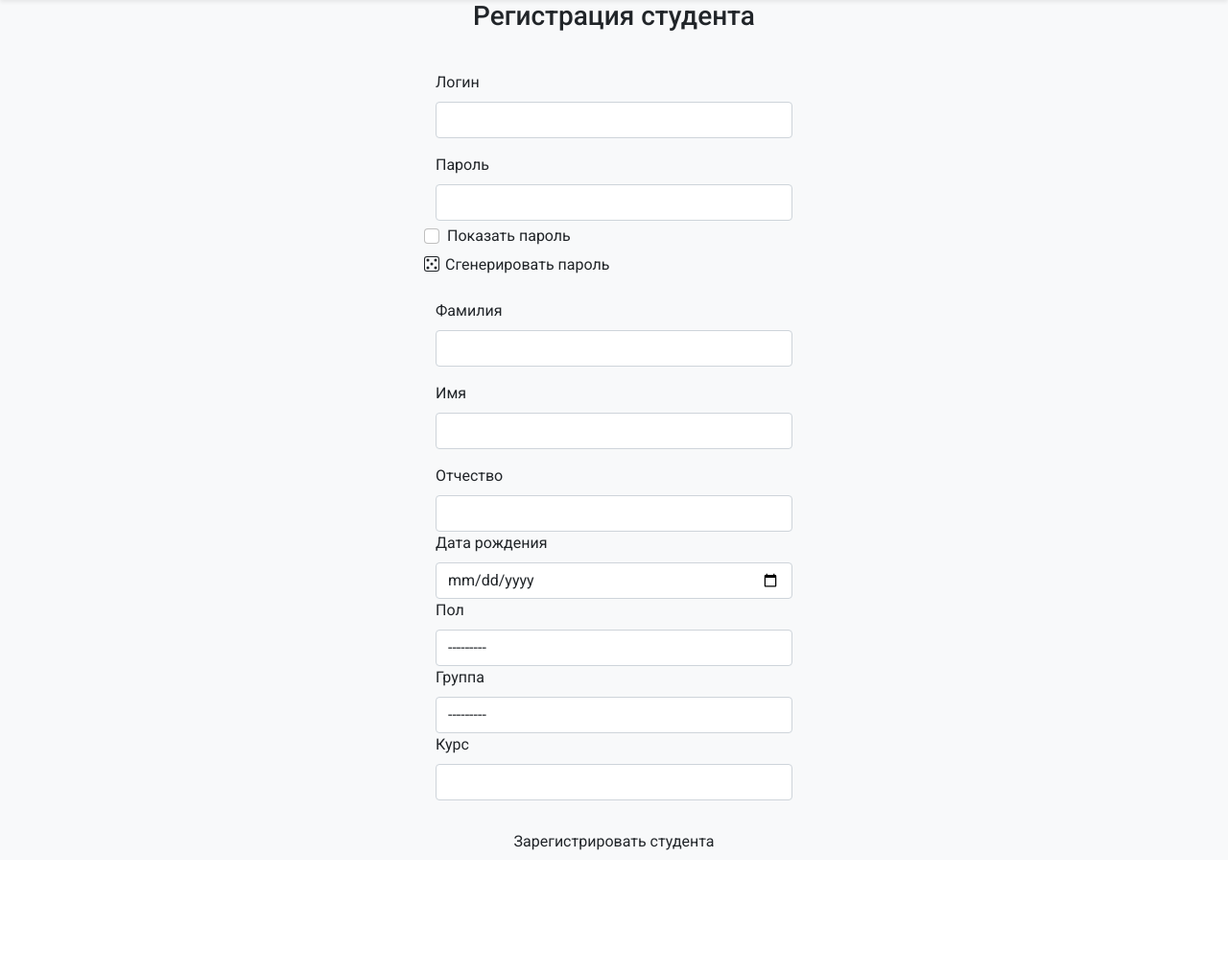
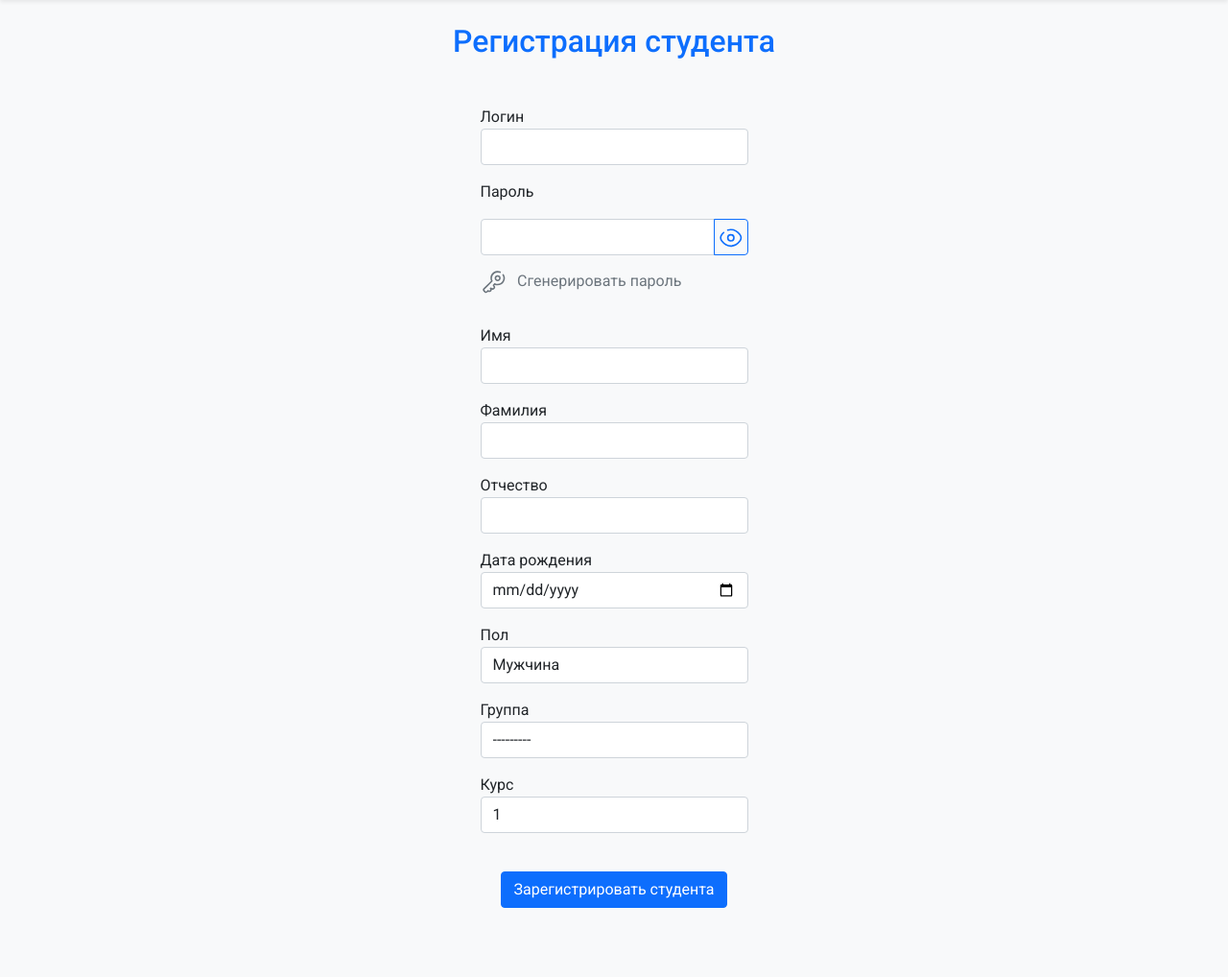
Before and after one commit to remshu-inc/pakt-work-tools, a Django app: page /manage/signup/ in a window 1280 px wide. Shown: the part 64-1082 px from the top of the page at 96% size. Before the commit the page ends 950 px from the top, so only its background shows below. Run offline with Django 4.2, Linux system fonts and the light colour scheme; a user stored in the database is signed in; tables that the repository leaves empty hold one stand-in row (values such as "Sample post").

Commit message:
rework student registration

```diff
--- /dev/null
+++ b/static/css/signup.css
@@ -0,0 +1,4 @@
+.active-primary.active {
+	background-color: var(--bs-primary);
+	color: var(--bs-white);
+}
--- /dev/null
+++ b/static/js/signup.js
@@ -0,0 +1,15 @@
+'use_strict';
+const passwordField = document.getElementById('id_password');
+
+function showPassword() {
+	if (passwordField.type === 'password') {
+		passwordField.type = 'text';
+	} else {
+		passwordField.type = 'password';
+	}
+}
+
+function passwordGenerate() {
+	const generatedPassword = Math.random().toString(36).slice(-10);
+	passwordField.value = generatedPassword;
+}
--- a/templates/login.html
+++ b/templates/login.html
@@ -30,7 +30,7 @@
 			{% if not form_login.login.errors %} {{ form_login.login }} {% else %}
 			<!-- Invalid field -->
 			{{ form_login.login | addclass:'is-invalid' }}
-			<div class="invalid-feedback">{{ form_login.login.errors | first }}</div>
+			<div class="invalid-feedback">{{ form_login.login.errors | first | striptags }}</div>
 			{% endif %}
 		</div>
 
@@ -58,7 +58,7 @@
 			{% if not form_login.password.errors %} {{ form_login.password }} {% else %}
 			<!-- Invalid field -->
 			{{ form_login.password | addclass:'is-invalid' }}
-			<div class="invalid-feedback">{{ form_login.password.errors | first }}</div>
+			<div class="invalid-feedback">{{ form_login.password.errors | first | striptags }}</div>
 			{% endif %}
 		</div>
 
--- a/templates/signup.html
+++ b/templates/signup.html
@@ -1,212 +1,155 @@
-{% extends "base.html" %}
+{% extends "base.html" %} {% load filters %} {% load static %}
+<!-- Styles -->
 {% block link %}
-{% load static %}
-<link rel="stylesheet" type="text/css" href="{% static 'css/login.css' %}">
+<link rel="stylesheet" type="text/css" href="{% static 'css/signup.css' %}" />
 {% endblock %}
 
+<!-- Content -->
 {% block content %}
-
-<div class="container">
-    <main class="justify-content-center form-signup d-flex">
-
-        <div class="signup-page col-4">
-            <h3 class="text-center">Регистрация студента</h3>
-            {% load filters %}
-            <div class="form-group mt-4"></div>
-                <form method="post" novalidate>
+<main class="container my-4">
+	<h2 class="text-primary text-center">Регистрация студента</h2>
+	<form method="post" novalidate class="col-6 col-lg-3 mx-auto my-5 d-flex flex-column gap-2">
 		{% comment %} {% csrf_token %} {% endcomment %}
 
-                    <div class="main-invalid-feedback text-center">
-                        {% for error in form_user.non_field_errors %}
-                            {{ error | striptags }}
-                        {% endfor %}
+		<!-- Login -->
+		<label for="{{ form_user.login.id_for_label }}" class="form-label">
+			Логин {% if not form_user.login.errors %} {{ form_user.login }}
+			<div class="valid-feedback">Looks good!</div>
+			{% else %}
+			<!-- Invalid field -->
+			{{ form_user.login | addclass:'is-invalid' }}
+			<div class="invalid-feedback">{{ form_user.login.errors | first | striptags }}</div>
+			{% endif %}
+		</label>
+		<label for="{{ form_user.password.id_for_label }}" class="form-label"> Пароль </label>
 
-                        {% for error in form_student.non_field_errors %}
-                            {{ error | striptags }}
-                        {% endfor %}
+		<!-- Password -->
+		<div class="input-group has-validation">
+			{% if not form_user.password.errors %} {{ form_user.password }} {% else %}
+			<!-- Invalid field -->
+			{{ form_user.password | addclass:'is-invalid' }} {% endif %}
+			<button
+				class="btn btn-outline-primary shadow-none w-auto p-1 active-primary"
+				type="button"
+				title="Показать пароль"
+				id="show_password"
+				onclick="showPassword()"
+				data-bs-toggle="button"
+			>
+				<svg
+					class="bi"
+					xmlns="http://www.w3.org/2000/svg"
+					width="1.6em"
+					stroke="currentColor"
+					fill="none"
+					viewBox="0 0 24 24"
+				>
+					<path
+						stroke-linecap="round"
+						stroke-width="1.5"
+						d="M9 4.46A9.84 9.84 0 0 1 12 4c4.18 0 7.03 2.5 8.73 4.7C21.57 9.8 22 10.36 22 12s-.43 2.2-1.27 3.3C19.03 17.5 16.18 20 12 20c-4.18 0-7.03-2.5-8.73-4.7C2.42 14.2 2 13.64 2 12s.42-2.2 1.27-3.3C3.76 8.08 4.33 7.43 5 6.82"
+					/>
+					<path stroke-width="1.5" d="M15 12a3 3 0 1 1-6 0 3 3 0 0 1 6 0Z" />
+				</svg>
+			</button>
 
-                        {% for error in form_student_group.non_field_errors %}
-                            {{ error | striptags }}
-                        {% endfor %}
+			<div class="invalid-feedback">{{ form_user.password.errors | first | striptags }}</div>
 		</div>
 
-                    <div class="row mb-3 justify-content-between">
-                        <div class="col-12 custom-input mt-3">
-                            <label for="{{ form_user.login.id_for_label }}" class="form-label">Логин</label>
-                            {% if not form_user.login.errors %}
-                            {{ form_user.login }}
-                            {% else %}
-                            {{ form_user.login|addclass:'is-invalid' }}
-                            <div class="invalid-feedback">
-                                {% for error in form_user.login.errors %}
-                                    {{ error | striptags }}
-                                {% endfor %}
-                            </div>
+		<button
+			type="button"
+			class="text-start ps-0 btn btn-link shadow-none link-secondary text-decoration-none mb-3"
+			onclick="passwordGenerate()"
+		>
+			<svg
+				class="bi me-2"
+				xmlns="http://www.w3.org/2000/svg"
+				stroke="currentColor"
+				height="1.6em"
+				fill="none"
+				viewBox="0 0 24 24"
+			>
+				<path
+					stroke-linecap="round"
+					stroke-linejoin="round"
+					stroke-width="1.5"
+					d="M21.07 5a6.3 6.3 0 0 1-5.39 9.59c-.64 0-2.09-.15-2.8-.73l-.87.87c-.74.73-.15.73.14 1.32 0 0 .74 1.02 0 2.05-.44.58-1.67 1.4-3.08 0l-.3.3s.89 1.02.15 2.04c-.44.59-1.62 1.17-2.64.15L5.25 21.6c-.7.7-1.57.3-1.91 0l-.89-.88c-.82-.82-.34-1.7 0-2.05l7.65-7.6s-.74-1.18-.74-2.79A6.3 6.3 0 0 1 18 2.44"
+				/>
+				<path stroke-width="1.5" d="M17.89 8.3a2.2 2.2 0 1 1-4.4-.02 2.2 2.2 0 0 1 4.4.01Z" />
+			</svg>
+
+			<label class="form-check-label" for="password_generate">Сгенерировать пароль</label>
+		</button>
+
+		<!-- Name -->
+		<label for="{{ form_user.name.id_for_label }}" class="form-label">
+			Имя {% if not form_user.name.errors %} {{ form_user.name }} {% else %}
+			<!-- Invalid field -->
+			{{ form_user.name | addclass:'is-invalid' }}
+			<div class="invalid-feedback">{{ form_user.name.errors | first | striptags }}</div>
 			{% endif %}
-                        </div>
+		</label>
 
-                        <div class="col-12 custom-input mt-3">
-                            <label for="{{ form_user.password.id_for_label }}" class="form-label">Пароль</label>
-                            {% if not form_user.password.errors %}
-                            {{ form_user.password }}
-                            {% else %}
-                            {{ form_user.password|addclass:'is-invalid' }}
-                            <div class="invalid-feedback">
-                                {% for error in form_user.password.errors %}
-                                    {{ error | striptags }}
-                                {% endfor %}
-                            </div>
+		<!-- Last name -->
+		<label for="{{ form_user.last_name.id_for_label }}" class="form-label">
+			Фамилия {% if not form_user.last_name.errors %} {{ form_user.last_name }} {% else %}
+			<!-- Invalid field -->
+			{{ form_user.last_name | addclass:'is-invalid' }}
+			<div class="invalid-feedback">{{ form_user.last_name.errors | first | striptags }}</div>
 			{% endif %}
-                        </div>
-                        <div class="form-check mt-1">
-                            <input class="form-check-input" type="checkbox" value="" id="show_password" onclick="showPassword()">
-                            <label class="form-check-label" for="show_password">
-                                Показать пароль
 		</label>
-                        </div>
 
-                        <div class="text-start ps-0 mt-1 mb-2" onclick="passwordGenerate()">
-                                <svg xmlns="http://www.w3.org/2000/svg" width="18" height="18" fill="currentColor" class="bi bi-dice-5" viewBox="0 0 18 18">
-                                    <path d="M13 1a2 2 0 0 1 2 2v10a2 2 0 0 1-2 2H3a2 2 0 0 1-2-2V3a2 2 0 0 1 2-2h10zM3 0a3 3 0 0 0-3 3v10a3 3 0 0 0 3 3h10a3 3 0 0 0 3-3V3a3 3 0 0 0-3-3H3z"/>
-                                    <path d="M5.5 4a1.5 1.5 0 1 1-3 0 1.5 1.5 0 0 1 3 0zm8 0a1.5 1.5 0 1 1-3 0 1.5 1.5 0 0 1 3 0zm0 8a1.5 1.5 0 1 1-3 0 1.5 1.5 0 0 1 3 0zm-8 0a1.5 1.5 0 1 1-3 0 1.5 1.5 0 0 1 3 0zm4-4a1.5 1.5 0 1 1-3 0 1.5 1.5 0 0 1 3 0z"/>
-                                </svg>
-                            {% comment %} <input class="form-check-input" type="checkbox" value="" id="flexCheckDefault" onclick="showPassword()"> {% endcomment %}
-                            <label class="form-check-label" for="password_generate">
-                                Сгенерировать пароль
+		<!-- Patronymic -->
+		<label for="{{ form_user.patronymic.id_for_label }}" class="form-label">
+			Отчество {% if not form_user.patronymic.errors %} {{ form_user.patronymic }} {% else %}
+			<!-- Invalid field -->
+			{{ form_user.patronymic | addclass:'is-invalid' }}
+			<div class="invalid-feedback">{{ form_user.patronymic.errors | first | striptags }}</div>
+			{% endif %}
 		</label>
-                        </div>
 
-                        <div class="col-12 custom-input mt-3">
-                            <label for="{{ form_user.last_name.id_for_label }}" class="form-label">Фамилия</label>
-                            {% if not form_user.last_name.errors %}
-                            {{ form_user.last_name }}
-                            {% else %}
-                            {{ form_user.last_name|addclass:'is-invalid' }}
-                            <div class="invalid-feedback">
-                                {% for error in form_user.last_name.errors %}
-                                    {{ error | striptags }}
-                                {% endfor %}
-                            </div>
+		<!-- Birth date -->
+		<label for="{{ form_student.birthdate.id_for_label }}" class="form-label">
+			Дата рождения {% if not form_student.birthdate.errors %} {{ form_student.birthdate }} {% else %}
+			<!-- Ivalid field -->
+			{{ form_student.birthdate | addclass:'is-invalid' }}
+			<div class="invalid-feedback">{{ form_student.birthdate.errors | first | striptags }}</div>
 			{% endif %}
-                        </div>
+		</label>
 
-                        <div class="col-12 custom-input mt-3">
-                            <label for="{{ form_user.name.id_for_label }}" class="form-label">Имя</label>
-                            {% if not form_user.name.errors %}
-                            {{ form_user.name }}
-                            {% else %}
-                            {{ form_user.name|addclass:'is-invalid' }}
-                            <div class="invalid-feedback">
-                                {% for error in form_user.name.errors %}
-                                    {{ error | striptags }}
-                                {% endfor %}
-                            </div>
+		<!-- Gender -->
+		<label for="{{ form_student.gender.id_for_label }}" class="form-label"
+			>Пол {% if not form_student.gender.errors %} {{ form_student.gender }} {% else %}
+			<!-- Invalid field -->
+			{{ form_student.gender | addclass:'is-invalid' }}
+			<div class="invalid-feedback">{{ form_student.gender.errors | first | striptags }}</div>
 			{% endif %}
-                        </div>
+		</label>
 
-                        <div class="col-12 custom-input mt-3">
-                            <label for="{{ form_user.patronymic.id_for_label }}" class="form-label">Отчество</label>
-                            {% if not form_user.patronymic.errors %}
-                            {{ form_user.patronymic }}
-                            {% else %}
-                            {{ form_user.patronymic|addclass:'is-invalid' }}
-                            <div class="invalid-feedback">
-                                {% for error in form_user.patronymic.errors %}
-                                    {{ error | striptags }}
-                                {% endfor %}
-                            </div>
+		<!-- Group -->
+		<label for="{{ form_student_group.group.id_for_label }}" class="form-label">
+			Группа {% if not form_student_group.group.errors %} {{ form_student_group.group }} {% else %}
+			<!-- Ivalid field -->
+			{{ form_student_group.group | addclass:'is-invalid' }}
+			<div class="invalid-feedback">{{ form_student_group.group.errors | first | striptags }}</div>
 			{% endif %}
-                        </div>
+		</label>
 
-                        <div class="col-12 custom-input">
-                            <label for="{{ form_student.birthdate.id_for_label }}" class="form-label">Дата рождения</label>
-                            {% if not form_student.birthdate.errors %}
-                            {{ form_student.birthdate }}
-                            {% else %}
-                            {{ form_student.birthdate|addclass:'is-invalid' }}
-                            <div class="invalid-feedback">
-                                {% for error in form_student.birthdate.errors %}
-                                    {{ error | striptags }}
-                                {% endfor %}
-                            </div>
+		<!-- Course -->
+		<label for="{{ form_student.course_number.id_for_label }}" class="form-label"
+			>Курс {% if not form_student.course_number.errors %} {{ form_student.course_number }} {% else %}
+			<!-- Invalid field -->
+			{{ form_student.course_number | addclass:'is-invalid' }}
+			<div class="invalid-feedback">{{ form_student.course_number.errors | first | striptags }}</div>
 			{% endif %}
-                        </div>
+		</label>
 
-                        <div class="col-12 custom-input">
-                            <label for="{{ form_student.gender.id_for_label }}" class="form-label">Пол</label>
-                            {% if not form_student.gender.errors %}
-                            {{ form_student.gender }}
-                            {% else %}
-                            {{ form_student.gender|addclass:'is-invalid' }}
-                            <div class="invalid-feedback">
-                                {% for error in form_student.gender.errors %}
-                                    {{ error | striptags }}
-                                {% endfor %}
-                            </div>
-                            {% endif %}
-                        </div>
+		<button type="submit" class="btn btn-primary shadow-none my-4 align-self-center w-auto">
+			Зарегистрировать студента
+		</button>
+	</form>
+</main>
 
-                        <div class="col-12 custom-input">
-                            <label for="{{ form_student_group.group.id_for_label }}" class="form-label">Группа</label>
-                            {% if not form_student_group.group.errors %}
-                            {{ form_student_group.group }}
-                            {% else %}
-                            {{ form_student_group.group|addclass:'is-invalid' }}
-                            <div class="invalid-feedback">
-                                {% for error in form_student_group.group.errors %}
-                                    {{ error | striptags }}
-                                {% endfor %}
-                            </div>
-                            {% endif %}
-                        </div>
-
-                        <div class="col-12 custom-input">
-                            <label for="{{ form_student.course_number.id_for_label }}" class="form-label">Курс</label>
-                            {% if not form_student.course_number.errors %}
-                            {{ form_student.course_number }}
-                            {% else %}
-                            {{ form_student.course_number|addclass:'is-invalid' }}
-                            <div class="invalid-feedback">
-                                {% for error in form_student.course_number.errors %}
-                                    {{ error | striptags }}
-                                {% endfor %}
-                            </div>
-                            {% endif %}
-                        </div>
-
-
-                    </div>
-
-                    <button type="submit" class="col-12 mt-2 btn shadow-none update-button">Зарегистрировать студента</button>
-                </form>
-            </div>
-        </div>
-
-    </main>
-</div>
-
-{%endblock%}
-
-{% block script %}
-
-<script>
-
-    function showPassword() {
-        var x = document.getElementById("id_password");
-        if (x.type === "password") {
-            x.type = "text";
-        } else {
-            x.type = "password";
-        }
-    }
-
-    function passwordGenerate() {
-        var randomstring = Math.random().toString(36).slice(-8);
-        console.log(randomstring);
-        var x = document.getElementById("id_password");
-        x.value = randomstring;
-    }
-
-</script>
-
-{% endblock %}
+{% endblock content %} {% block script %}
+<script type="text/javascript" src="{% static 'js/signup.js' %}"></script>
+{% endblock script %}
--- a/user_app/forms.py
+++ b/user_app/forms.py
@@ -4,9 +4,9 @@ from .models import TblGroup, TblStudentGroup, TblUser, TblStudent, TblTeacher
 from hashlib import sha512
 import datetime
 
-custom_default_errors = {
-    'blank': 'Необходимо заполнить поле',
-}
+# custom_default_errors = {
+#     'blank': 'Необходимо заполнить поле',
+# }
 
 
 class DateInput(forms.DateInput):
@@ -19,11 +19,12 @@ class UserCreationForm(forms.ModelForm):
         fields = ('login', 'password', 'last_name', 'name', 'patronymic')
 
         widgets = {
-            'login': forms.TextInput(attrs={'class': 'form-control', 'required': 'required'}),
-            'password': forms.PasswordInput(attrs={'class': 'form-control', 'required': 'required'}),
-            'last_name': forms.TextInput(attrs={'class': 'form-control', 'required': 'required'}),
-            'name': forms.TextInput(attrs={'class': 'form-control', 'required': 'required'}),
-            'patronymic': forms.TextInput(attrs={'class': 'form-control'}),
+            'login': forms.TextInput(attrs={'class': 'form-control', 'required': 'required', 'autocomplete': 'off'}),
+
+            'password': forms.PasswordInput(attrs={'class': 'form-control', 'required': 'required', 'autocomplete': 'off'}),
+            'last_name': forms.TextInput(attrs={'class': 'form-control', 'autocomplete': 'off'}),
+            'name': forms.TextInput(attrs={'class': 'form-control', 'required': 'required', 'autocomplete': 'off'}),
+            'patronymic': forms.TextInput(attrs={'class': 'form-control', 'required': 'required',  'autocomplete': 'off'}),
         }
 
         # TODO: Переписать ошибки под общие поля
@@ -44,6 +45,10 @@ class UserCreationForm(forms.ModelForm):
             'name': {
                 'required': 'Необходимо заполнить поле',
             },
+
+			'patronymic': {
+                'required': 'Необходимо заполнить поле',
+			}
         }
 
     def save(self, commit=True):
@@ -68,7 +73,7 @@ class StudentCreationForm(forms.ModelForm):
         widgets = {
             'birthdate': DateInput(attrs={'class': 'form-control', 'required': 'required'}),
             'gender': forms.Select(attrs={'class': 'form-control', 'required': 'required'}),
-            'course_number': forms.NumberInput(attrs={'class': 'form-control', 'required': 'required'}),
+            'course_number': forms.NumberInput(attrs={'class': 'form-control', 'required': 'required', 'min':'1', 'max':'5'}),
         }
 
         # TODO: Переписать ошибки под общие поля
@@ -78,7 +83,9 @@ class StudentCreationForm(forms.ModelForm):
             },
 
             'course_number': {
-                'required': 'Необходимо заполнить поле',
+                'required': 'Пожалуйста, выберите номер курса',
+				'max_value': 'Номер курса должен быть числом от 1 до 5',
+                'min_value': 'Номер курса должен быть числом от 1 до 5'
             },
         }
 
@@ -104,7 +111,7 @@ class StudentGroupCreationForm(forms.ModelForm):
         # TODO: Переписать ошибки под общие поля
         error_messages = {
             'group': {
-                'required': 'Необходимо заполнить поле',
+                'required': 'Пожалуйста, выберите группу',
             },
         }
 
--- a/user_app/views.py
+++ b/user_app/views.py
@@ -40,20 +40,6 @@ def signup(request):
 		form_student = StudentCreationForm(request.POST)
 		form_student_group = StudentGroupCreationForm(request.POST)
 
-		# Проверка заполнености полей
-		if request.POST['login'] == '' and request.POST['password'] == '':
-			form_user.add_error('login', 'Необходимо заполнить поле')
-			form_user.add_error('password', 'Необходимо заполнить поле')
-			return render(request, 'signup.html', {'form_user': form_user, 'form_student': form_student,
-												   'form_student_group': form_student_group})
-		elif request.POST['login'] == '':
-			form_user.add_error('login', 'Необходимо заполнить поле')
-			return render(request, 'signup.html', {'form_user': form_user, 'form_student': form_student,
-												   'form_student_group': form_student_group})
-		elif request.POST['password'] == '':
-			form_user.add_error('password', 'Необходимо заполнить поле')
-			return render(request, 'signup.html', {'form_user': form_user, 'form_student': form_student,
-												   'form_student_group': form_student_group})
 
 		# Дописать валидацию для form_student_group.is_valid()
 		if form_user.is_valid() and form_student.is_valid():
```
Also changed, not shown: templates/signup_legacy.html (added, +212 -0 lines), user_app/models.py (+8 -10 lines). Lines whose indentation alone changed are shown as unchanged.
